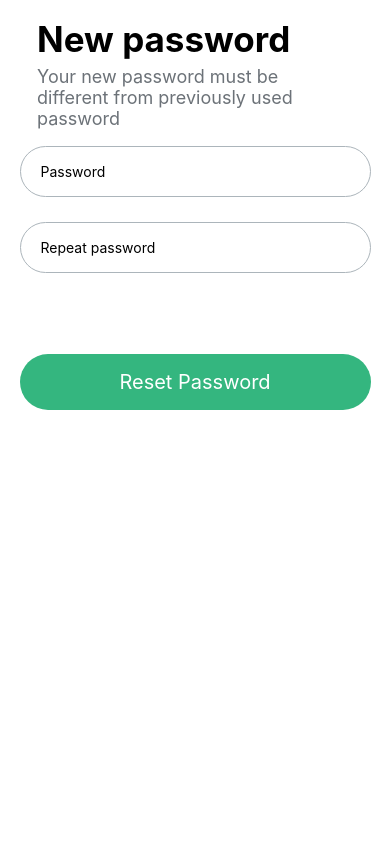
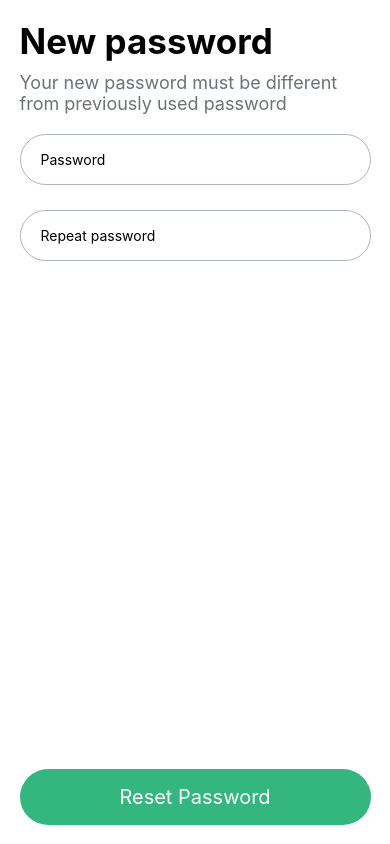
Before and after one commit to Omar-Gebal/crowd-investing-investor-app, a React Native app: screen / in a window 390 px wide. Built offline with nearby package versions, Linux system fonts and the light colour scheme.

Commit message:
fixed safe area

```diff
--- a/App.js
+++ b/App.js
@@ -13,7 +13,7 @@ export default function App() {
     <Provider store={store}>
       <SafeAreaProvider>
 
-        <NewPasswordScreen/>
+        <NewPasswordScreen />
 
       </SafeAreaProvider>
     </Provider>
--- a/src/features/auth/components/AuthPageHeader.js
+++ b/src/features/auth/components/AuthPageHeader.js
@@ -14,18 +14,14 @@ function AuthPageHeader({ title, subtitle }) {
 export default AuthPageHeader;
 
 const styles = StyleSheet.create({
-    container:{
-        margin:'5%',                //i think we should put styles on the header here bcs the paddings and margins are not consistant in both sign in and signup
-        backgroundColor:'white'    //ok i did it
-
-    },
     titelText: {
         fontSize: FONT_SIZE.large,
-        marginBottom:'2%',
+        marginBottom: 10,
         fontWeight: 'bold',
     },
     subtitleText: {
         fontSize: FONT_SIZE.small,
         color: GREY_COLOR.medium,
+
     }
 })
--- a/src/features/auth/screens/NewPasswordScreen.js
+++ b/src/features/auth/screens/NewPasswordScreen.js
@@ -11,14 +11,14 @@ import FormErrorText from 'src/features/auth/components/FormErrorText';
 import CustomModal from '../components/CustomModal';
 function NewPasswordScreen(props) {
 
-    const [modalVisible, setModalVisible]= useState(false);
+    const [modalVisible, setModalVisible] = useState(false);
 
-    function handleModal(){
+    function handleModal() {
         setModalVisible(!modalVisible);
     }
 
 
-    function handlePress(data){
+    function handlePress(data) {
         console.log(data);
         handleModal();
         console.log("reset pass btn")
@@ -35,7 +35,7 @@ function NewPasswordScreen(props) {
     return (
         <CustomSafeArea>
             <View style={styles.container}>
-            <AuthPageHeader title="New password" subtitle="Your new password must be different from previously used password"/>
+                <AuthPageHeader title="New password" subtitle="Your new password must be different from previously used password" />
                 <View style={styles.formView}>
                     <View>
                         <CustomInput
@@ -68,22 +68,23 @@ function NewPasswordScreen(props) {
                         />
                         {errors.repeat_password && <FormErrorText text={errors.repeat_password.message} />}
                     </View>
-                    <CustomButton title="Reset Password" onPress={handleSubmit(handlePress)}/>
+                    <CustomButton title="Reset Password" onPress={handleSubmit(handlePress)} />
                 </View>
+                <CustomModal mainTxt="Reset succesful" subTxt="please re-logn to get started" visible={modalVisible} onPress={handleModal} />
             </View>
-               <CustomModal mainTxt="Reset succesful" subTxt="please re-logn to get started" visible={modalVisible} onPress={handleModal}/>
         </CustomSafeArea>
     );
 }
 
 const styles = StyleSheet.create({
-    container:{
-        paddingHorizontal:'5%',
-        height:'100%'
+    container: {
+        flex: 1,
+        padding: '5%',
     },
-    formView:{
-        justifyContent:'space-between',
-        height:'80%'
+    formView: {
+        flex: 1,
+        marginTop: 20,
+        justifyContent: 'space-between',
     },
 })
 
--- a/src/features/auth/screens/SignInScreen.js
+++ b/src/features/auth/screens/SignInScreen.js
@@ -41,7 +41,7 @@ function SignInScreen(props) {
         <CustomSafeArea>
             <View style={styles.container}>
 
-                    <AuthPageHeader title={'Sign in to your account'} subtitle={'Please enter your credentials'} />
+                <AuthPageHeader title={'Sign in to your account'} subtitle={'Please enter your credentials'} />
 
                 <View>
                     <View style={styles.formView}>
@@ -111,10 +111,10 @@ const styles = StyleSheet.create({
         justifyContent: 'space-evenly'
     },
     formView: {
-        paddingBottom:'5%',              //add to constants later
+        paddingBottom: '5%',              //add to constants later
         backgroundColor: 'white',
         height: '90%',
-        justifyContent:'space-evenly'
+        justifyContent: 'space-evenly'
     },
     submitView: {
         height: '50%',
--- a/src/shared/components/CustomSafeArea.js
+++ b/src/shared/components/CustomSafeArea.js
@@ -11,7 +11,7 @@ const isIOS = Platform.OS === 'ios';
 
 const CustomSafeArea = ({ children }) => {
     return (
-        <SafeAreaView style={{ paddingBottom: (!isIOS) ? `${navbarHeight}px` : 0 }}>
+        <SafeAreaView style={{ paddingBottom: (!isIOS) ? `${navbarHeight}px` : 0, flex: 1 }}>
             {children}
         </SafeAreaView>
     );
```
Lines whose indentation alone changed are shown as unchanged.
